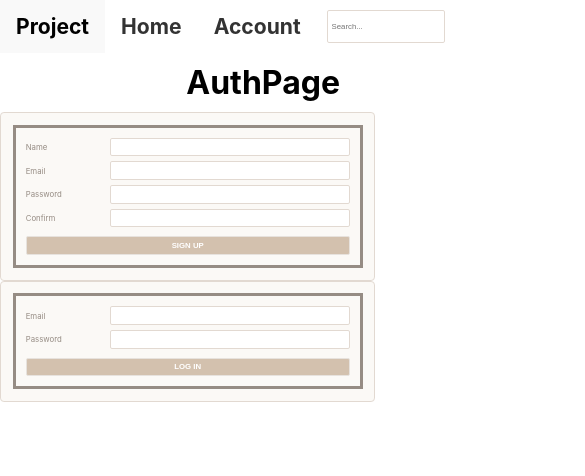
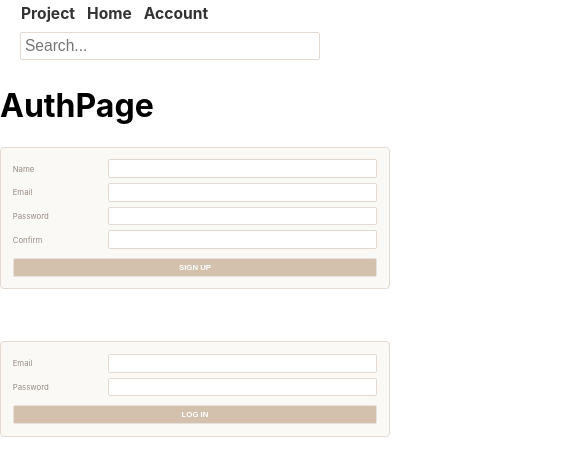
Before and after one commit to saifao/ideate, a React (Create React App) app: page / in a window 390 px wide. Shown: the top 476 px of the page, 585 px wide, since content can reach past the window. Built offline with nearby package versions, Linux system fonts and the light colour scheme.

Commit message:
initiated mobile friendly styling

```diff
--- a/src/components/CreateNewProject/CreateNewProject.css
+++ b/src/components/CreateNewProject/CreateNewProject.css
@@ -1,5 +1,25 @@
-form {
-    width: 350px;
+.project-form {
+    display: flex;
+    flex-direction: column;
     border: solid;
     padding: 10px;
 }
+
+.project-entry {
+    display: flex;
+    flex-direction: row;
+}
+
+.project-entry>* {
+    margin: 0;
+    padding: 0;
+}
+
+.project-label {
+    flex: 1 1;
+}
+
+.project-name {
+    flex: 3 3;
+    font-size: 3vw;
+}
--- a/src/components/CreateNewProject/CreateNewProject.jsx
+++ b/src/components/CreateNewProject/CreateNewProject.jsx
@@ -9,9 +9,11 @@ export default function CreateNewProject({ handleSubmit, newProject, setNewProje
     }
 
     return (
-        <form onSubmit={handleSubmit}>
-            <label>Name</label>
-            <input type="text" name="name" onChange={handleChange} required />
+        <form className='project-form' onSubmit={handleSubmit}>
+            <div className='project-entry'>
+                <label className='project-label'>Name</label>
+                <input className='project-name' type="text" name="name" onChange={handleChange} required />
+            </div>
             <button type="submit">CREATE</button>
         </form>
     )
--- a/src/components/NavBar/NavBar.css
+++ b/src/components/NavBar/NavBar.css
@@ -1,11 +1,13 @@
 .navbar {
+    display: flex;
+    flex-wrap: wrap;
     overflow: hidden;
     background-color: #ffffff;
 }
 
 .navbar a {
     float: left;
-    font-size: 2.5vh;
+    font-size: 2vw;
     font-weight: 700;
     color: #333;
     text-align: center;
@@ -52,4 +54,31 @@
 
 .search-bar {
     border: none;
+    max-width: 250px;
 }
+
+.search-input {
+    min-width: 300px;
+    margin: 5px 0px;
+}
+
+@media (max-width: 777px) {
+    .navbar {
+        margin-left: 15px;
+    }
+
+    .search-bar {
+        max-width: 400px;
+    }
+
+    .search-input {
+        min-width: 300px;
+        margin-left: 5px;
+        font-size: 4vw;
+    }
+
+    .navbar a {
+        font-size: 4vw;
+        padding: 4px 6px;
+    }
+}
--- a/src/components/NavBar/NavBar.jsx
+++ b/src/components/NavBar/NavBar.jsx
@@ -34,7 +34,7 @@ export default function NavBar({ user, setUser, setSearchState, submitSearch })
                 </div>
             </div>
             <form className='search-bar' onSubmit={handleSearch}>
-                <input type="text" placeholder="Search..." value={searchString} onChange={(e) => setSearchString(e.target.value)} />
+                <input className='search-input' type="text" placeholder="Search..." value={searchString} onChange={(e) => setSearchString(e.target.value)} />
             </form>
         </div>
 
--- a/src/components/ProjectListItem/ProjectListItem.css
+++ b/src/components/ProjectListItem/ProjectListItem.css
@@ -1,5 +1,4 @@
-h1 {
-    width: 340px;
-    margin: 10px 0px;
-    text-align: right;
+.project-list-name {
+    width: 100%;
+    font-size: 3vw;
 }
--- a/src/components/ProjectListItem/ProjectListItem.jsx
+++ b/src/components/ProjectListItem/ProjectListItem.jsx
@@ -9,6 +9,6 @@ export default function Project({ projectId, projectName, setImages }) {
     }
 
     return (
-        <h1 onClick={getProjectImages}> {projectName}</ h1>
+        <div className='project-list-name' onClick={getProjectImages}> {projectName}</ div>
     )
 }
--- a/src/pages/ProjectsPage/ProjectsPage.css
+++ b/src/pages/ProjectsPage/ProjectsPage.css
@@ -1,18 +1,32 @@
-div {
+.project-container {
     display: flex;
+    max-width: 650px;
 }
+
 
 h3 {
     text-align: right;
 }
 
 .project-list {
-    width: 350px;
+    /* width: 350px; */
+    flex: 1 1;
+    text-align: right;
 }
 
 .vl {
     margin-left: 10px;
     margin-right: 10px;
     border-left: 6px solid;
-    height: 500px;
+    max-height: 700px;
 }
+
+.active-projects {
+    flex: 1 1;
+}
+
+@media (max-width: 777px) {
+    .project-container {
+        flex-direction: column;
+    }
+}
--- a/src/pages/ProjectsPage/ProjectsPage.jsx
+++ b/src/pages/ProjectsPage/ProjectsPage.jsx
@@ -32,14 +32,14 @@ export default function ProjectPage() {
     }
 
     return (
-        <div>
+        <div className='project-container'>
             <span className="project-list">
                 <h3>Create New Project</h3>
                 <CreateNewProject handleSubmit={handleSubmit} newProject={newProject} setNewProject={setNewProject} />
                 <ProjectList projects={projects} setImages={setImages} />
             </span>
             <span className="vl"></span>
-            <span><ActiveProjectImages images={images} /></span>
+            <span className='active-projects'><ActiveProjectImages images={images} /></span>
         </div>
     )
 
--- a/src/pages/SearchResults/SearchResults.css
+++ b/src/pages/SearchResults/SearchResults.css
@@ -26,3 +26,13 @@
     margin-top: 10px;
     width: 100%;
 }
+
+@media (max-width: 777px) {
+    .load-btn {
+        font-size: 4vw;
+    }
+
+    .load-btn-spacing {
+        display: none;
+    }
+}
--- a/src/pages/SearchResults/SearchResults.jsx
+++ b/src/pages/SearchResults/SearchResults.jsx
@@ -42,7 +42,7 @@ export default function SearchResults({ results, submitSearch }) {
             </div>
             <br />
             <div>
-                <button onClick={() => handlePrev()}>Load Previous 12 Results</button><span>&nbsp;&nbsp;&nbsp;&nbsp;</span><button onClick={() => handleNext()}>Load Next 12 Results</button>
+                <button className='load-btn' onClick={() => handlePrev()}>Load Previous 12 Results</button><span className='load-btn-spacing'>&nbsp;&nbsp;&nbsp;&nbsp;</span><button className='load-btn' onClick={() => handleNext()}>Load Next 12 Results</button>
             </div>
         </div>
 
```
